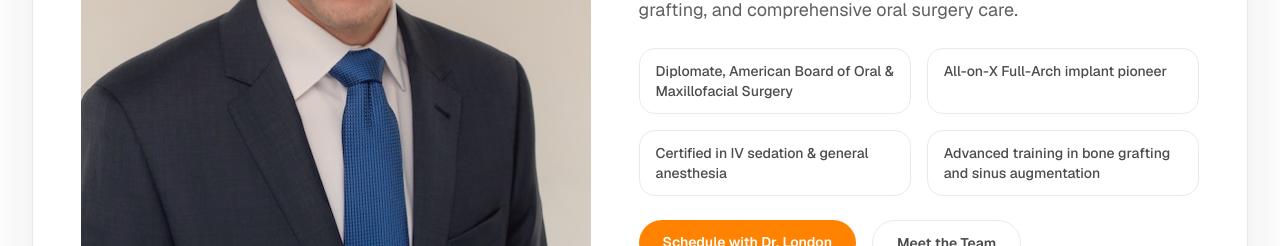
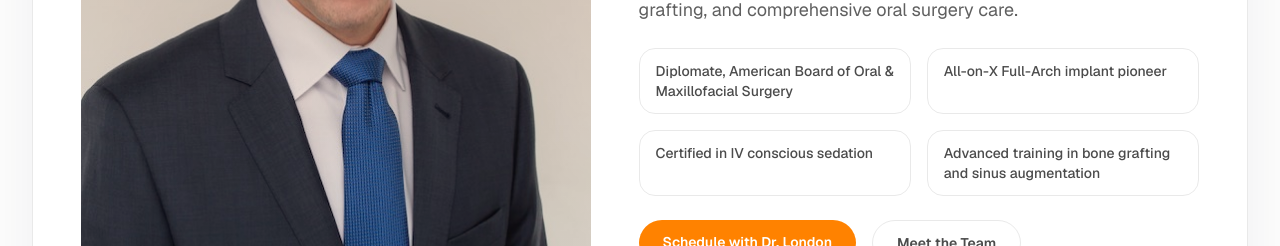
Before and after one commit to cmauck10/elite-oral-surgery, a Next.js app: page / in a window 1280 px wide. Shown: the part 1260-1506 px from the top of the page. Built offline with nearby package versions, Linux system fonts and the light colour scheme.

Commit message:
Remove general anesthesia references from site
- Update Pre/Post Surgery Tips to only mention IV sedation
- Change Dr. London credentials to 'Certified in IV conscious sedation'
- Update homepage credentials to match
- Practice only performs IV sedation in-office, not general anesthesia

```diff
--- a/src/app/about/dr-michael-london/page.tsx
+++ b/src/app/about/dr-michael-london/page.tsx
@@ -51,7 +51,7 @@ export default function DrLondonPage() {
             "Diplomate, American Board of Oral & Maxillofacial Surgery",
             "Fellow, American Association of Oral & Maxillofacial Surgeons",
             "All-on-X Full-Arch implant pioneer",
-            "Certified in IV sedation & general anesthesia",
+            "Certified in IV conscious sedation",
             "Advanced training in bone grafting and sinus augmentation",
             "Faculty lecturer on digital surgical workflows",
             "Member, American Dental Association",
--- a/src/app/page.tsx
+++ b/src/app/page.tsx
@@ -242,7 +242,7 @@ export default function Home() {
               {[
                 "Diplomate, American Board of Oral & Maxillofacial Surgery",
                 "All-on-X Full-Arch implant pioneer",
-                "Certified in IV sedation & general anesthesia",
+                "Certified in IV conscious sedation",
                 "Advanced training in bone grafting and sinus augmentation",
               ].map((item) => (
                 <li
--- a/src/app/resources/pre-post-surgery-tips/page.tsx
+++ b/src/app/resources/pre-post-surgery-tips/page.tsx
@@ -5,7 +5,7 @@ const sections = [
   {
     label: "Before Your Procedure",
     items: [
-      "Confirm fasting instructions if you’re receiving IV sedation or general anesthesia.",
+      "Confirm fasting instructions if you're receiving IV sedation.",
       "Wear loose, comfortable clothing with short sleeves. Leave jewelry and contact lenses at home.",
       "Arrange transportation and a support person to stay with you for the first evening.",
       "Pick up prescriptions in advance and stock soft foods like smoothies, soups, and protein shakes.",
```
